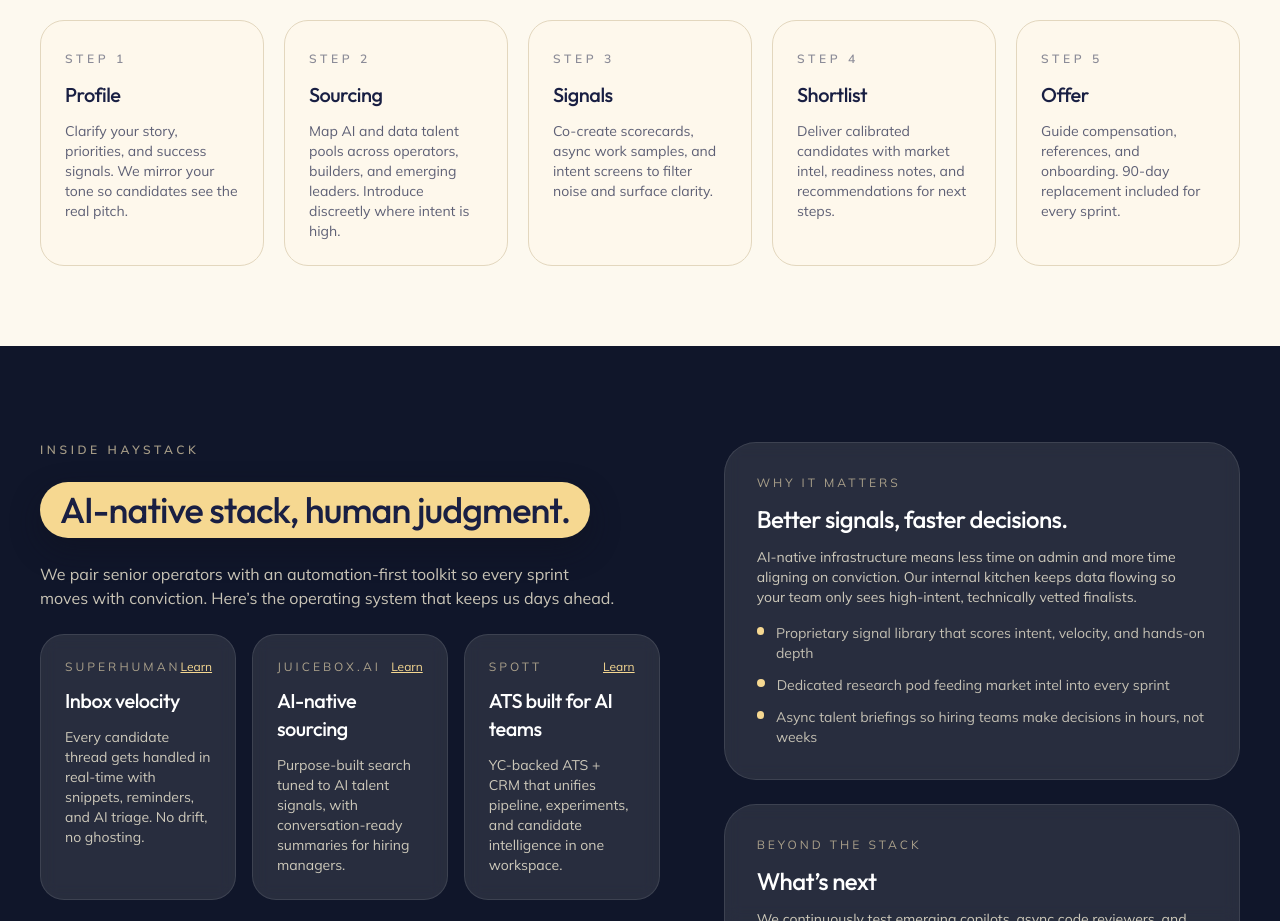
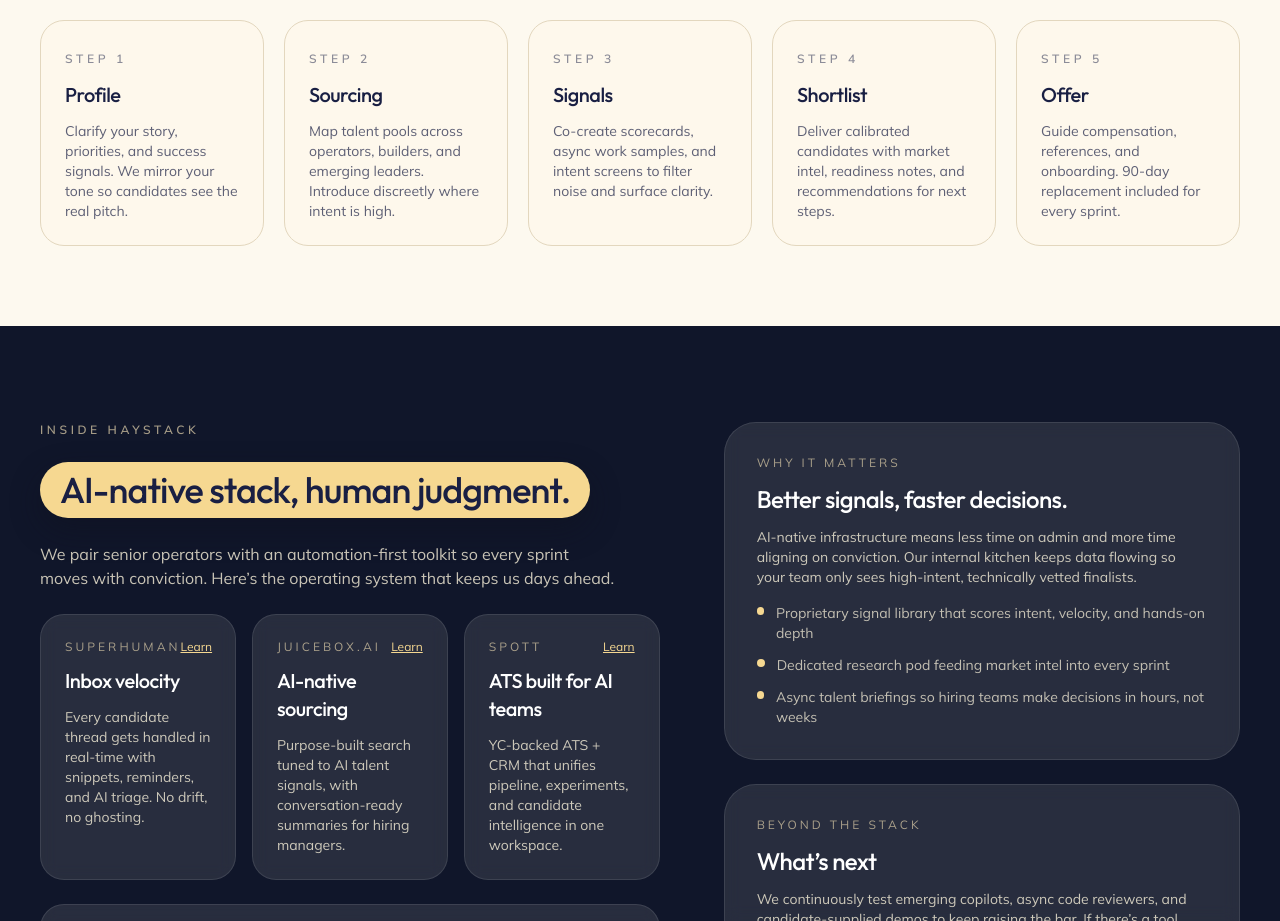
Before and after one commit to David-tech-creator/haystack, a Next.js app: page / in a window 1280 px wide. Shown: the part 1840-2761 px from the top of the page. Built offline with nearby package versions, Linux system fonts and the light colour scheme.

Commit message:
content: generalise sourcing step copy

```diff
--- a/src/app/page.tsx
+++ b/src/app/page.tsx
@@ -29,7 +29,7 @@ function HowItWorks() {
     Profile:
       "Clarify your story, priorities, and success signals. We mirror your tone so candidates see the real pitch.",
     Sourcing:
-      "Map AI and data talent pools across operators, builders, and emerging leaders. Introduce discreetly where intent is high.",
+      "Map talent pools across operators, builders, and emerging leaders. Introduce discreetly where intent is high.",
     Signals:
       "Co-create scorecards, async work samples, and intent screens to filter noise and surface clarity.",
     Shortlist:
```
